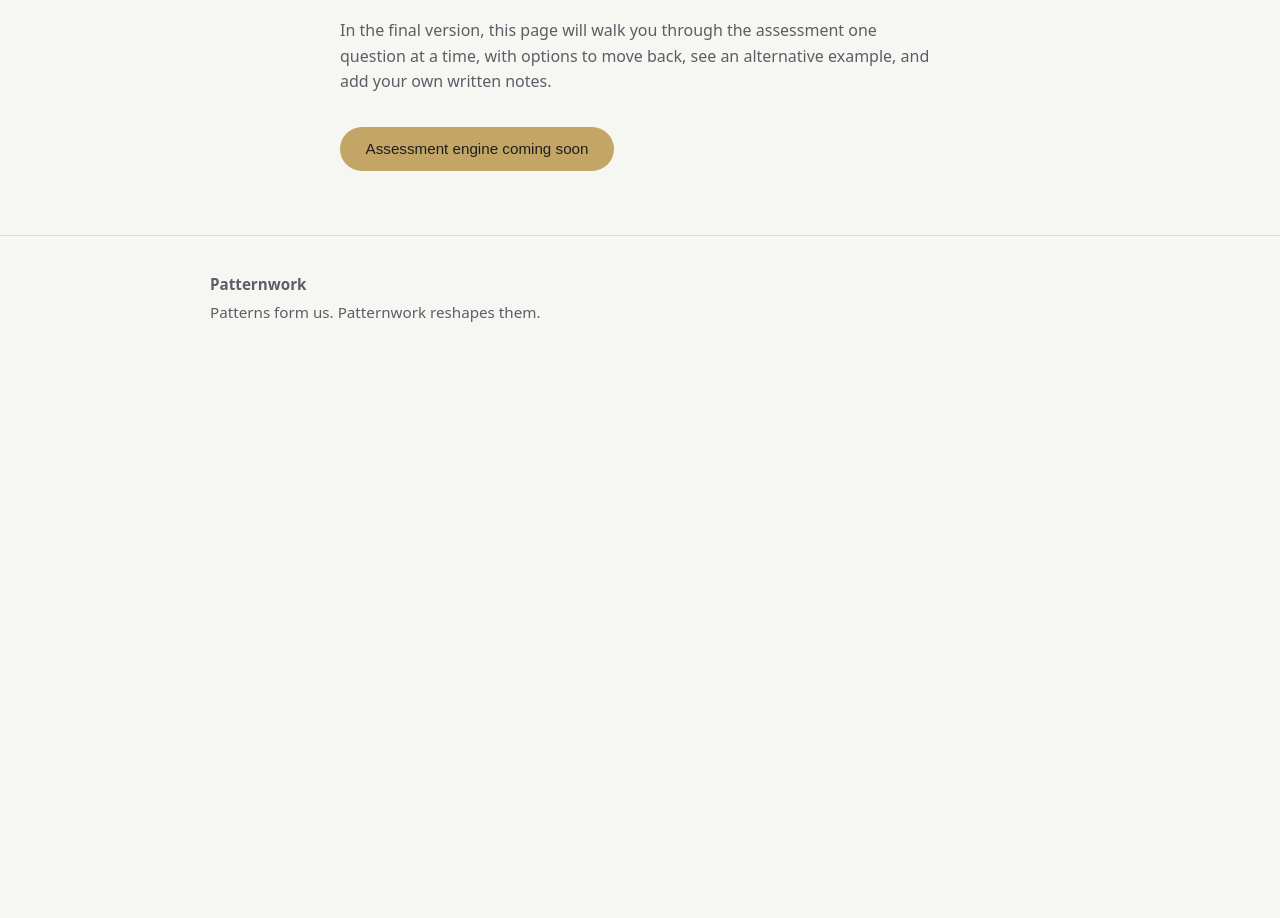
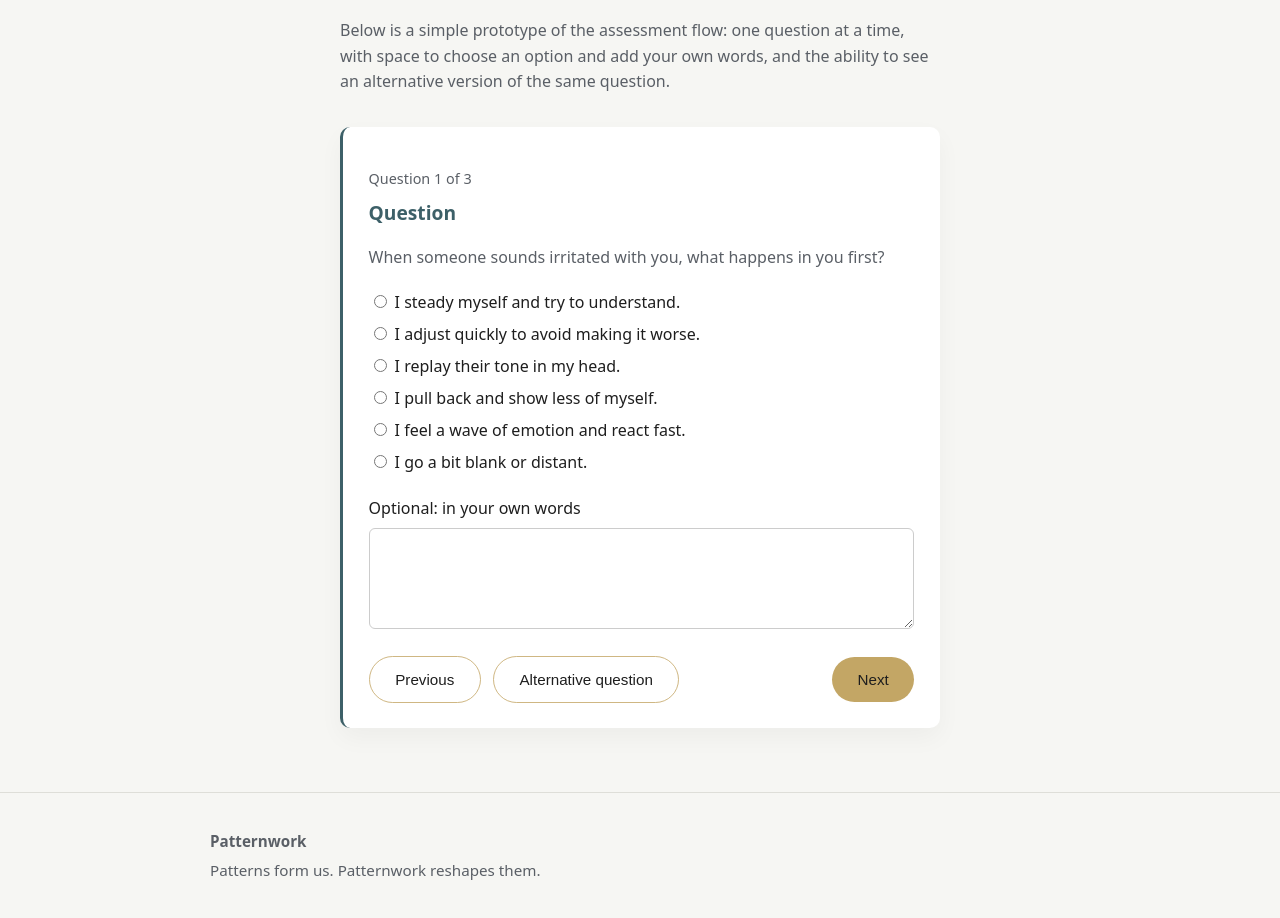
Before and after one commit to jwmcguire3/patternwork, a Next.js app: page /assessment in a window 1280 px wide. Shown: the part 360-1278 px from the top of the page. Before the commit the page ends 800 px from the top, so only its background shows below. Built offline with nearby package versions, Linux system fonts and the light colour scheme.

Commit message:
Update page.tsx

```diff
--- a/app/assessment/page.tsx
+++ b/app/assessment/page.tsx
@@ -1,4 +1,77 @@
 // app/assessment/page.tsx
+"use client";
+
+import { useState } from "react";
+
+type Choice = {
+  value: string;
+  label: string;
+};
+
+type Question = {
+  id: string;
+  label: string;
+  choices: Choice[];
+  alts?: string[]; // alternative phrasings
+};
+
+const QUESTIONS: Question[] = [
+  {
+    id: "conflict-1",
+    label:
+      "When someone sounds irritated with you, what happens in you first?",
+    choices: [
+      { value: "steadying", label: "I steady myself and try to understand." },
+      { value: "adjusting", label: "I adjust quickly to avoid making it worse." },
+      { value: "replaying", label: "I replay their tone in my head." },
+      { value: "pulling-back", label: "I pull back and show less of myself." },
+      { value: "wave", label: "I feel a wave of emotion and react fast." },
+      { value: "blank", label: "I go a bit blank or distant." },
+    ],
+    alts: [
+      "When tension rises in a conversation, what happens in you first?",
+      "When you sense a shift in someone’s tone toward you, what shows up first in your system?",
+    ],
+  },
+  {
+    id: "state-1",
+    label:
+      "On difficult days, which description fits you more often?",
+    choices: [
+      { value: "revved", label: "Revved up, restless, hard to slow down." },
+      { value: "heavy", label: "Heavy, slowed, hard to start anything." },
+      { value: "both", label: "It swings between both in the same day." },
+      { value: "numb", label: "Mostly numb or checked-out." },
+    ],
+    alts: [
+      "When you feel off, does your system tend to speed up, slow down, or both?",
+    ],
+  },
+  {
+    id: "attachment-1",
+    label:
+      "When a relationship starts to matter, what makes you most uneasy?",
+    choices: [
+      { value: "too-close", label: "Feeling too close or dependent." },
+      { value: "rejection", label: "Fear they’ll lose interest or leave." },
+      { value: "conflict", label: "Conflict or misalignment showing up." },
+      { value: "exposed", label: "Feeling too seen or emotionally exposed." },
+      { value: "none", label: "I don’t usually feel uneasy about that." },
+    ],
+    alts: [
+      "When someone becomes important to you, what kind of risk feels sharpest?",
+    ],
+  },
+];
+
+type Answer = {
+  choice?: string;
+  text?: string;
+  altIndex: number; // which version of the question text was shown
+};
+
+type AnswersState = Record<string, Answer>;
+
 export default function AssessmentPage() {
   return (
     <main className="section">
@@ -11,21 +84,201 @@ export default function AssessmentPage() {
         </p>
         <p>
           It is not a diagnosis and is not scored like a personality test. The
-          goal is to map how your system actually behaves, so the Profile and
-          Companion can speak in the same language you do.
+          goal is to map how your system behaves, so the Profile and Companion
+          can speak in the same language you do.
         </p>
         <p>
-          In the final version, this page will walk you through the assessment
-          one question at a time, with options to move back, see an alternative
-          example, and add your own written notes.
+          Below is a simple prototype of the assessment flow: one question at a
+          time, with space to choose an option and add your own words, and the
+          ability to see an alternative version of the same question.
         </p>
 
-        <div className="hero-actions">
-          <button className="btn" disabled>
-            Assessment engine coming soon
-          </button>
-        </div>
+        <AssessmentRunner />
       </div>
     </main>
   );
 }
+
+function AssessmentRunner() {
+  const [currentIndex, setCurrentIndex] = useState(0);
+  const [answers, setAnswers] = useState<AnswersState>({});
+  const [submitting, setSubmitting] = useState(false);
+  const [submitted, setSubmitted] = useState(false);
+
+  const question = QUESTIONS[currentIndex];
+  const answer = answers[question.id] ?? { altIndex: 0 };
+
+  const questionText =
+    answer.altIndex > 0 && question.alts && question.alts[answer.altIndex - 1]
+      ? question.alts[answer.altIndex - 1]
+      : question.label;
+
+  function updateAnswer(partial: Partial<Answer>) {
+    setAnswers((prev) => ({
+      ...prev,
+      [question.id]: {
+        altIndex: answer.altIndex,
+        ...answer,
+        ...partial,
+      },
+    }));
+  }
+
+  function handleChoiceChange(value: string) {
+    updateAnswer({ choice: value });
+  }
+
+  function handleTextChange(e: React.ChangeEvent<HTMLTextAreaElement>) {
+    updateAnswer({ text: e.target.value });
+  }
+
+  function handlePrev() {
+    if (currentIndex === 0) return;
+    setCurrentIndex((i) => i - 1);
+  }
+
+  function handleNext() {
+    if (currentIndex < QUESTIONS.length - 1) {
+      setCurrentIndex((i) => i + 1);
+    } else {
+      handleSubmit();
+    }
+  }
+
+  function handleAlt() {
+    if (!question.alts || question.alts.length === 0) return;
+
+    const totalVariants = 1 + question.alts.length; // main + alts
+    const nextAltIndex = (answer.altIndex + 1) % totalVariants;
+
+    setAnswers((prev) => ({
+      ...prev,
+      [question.id]: {
+        ...answer,
+        altIndex: nextAltIndex,
+      },
+    }));
+  }
+
+  async function handleSubmit() {
+    setSubmitting(true);
+    try {
+      // Placeholder: this is where you'd send to your API / DB.
+      // Example:
+      // await fetch("/api/save-assessment", {
+      //   method: "POST",
+      //   headers: { "Content-Type": "application/json" },
+      //   body: JSON.stringify({ answers }),
+      // });
+
+      console.log("Assessment answers:", answers);
+      setSubmitted(true);
+    } catch (err) {
+      console.error("Error submitting assessment", err);
+    } finally {
+      setSubmitting(false);
+    }
+  }
+
+  const isLast = currentIndex === QUESTIONS.length - 1;
+
+  return (
+    <div style={{ marginTop: "2rem" }}>
+      <div className="card">
+        <p style={{ fontSize: "0.9rem", marginBottom: "0.5rem" }}>
+          Question {currentIndex + 1} of {QUESTIONS.length}
+        </p>
+        <h3 style={{ marginBottom: "1rem" }}>Question</h3>
+        <p style={{ marginBottom: "1.25rem" }}>{questionText}</p>
+
+        <div style={{ marginBottom: "1.25rem" }}>
+          {question.choices.map((choice) => (
+            <label
+              key={choice.value}
+              style={{
+                display: "block",
+                marginBottom: "0.4rem",
+                cursor: "pointer",
+              }}
+            >
+              <input
+                type="radio"
+                name={question.id}
+                value={choice.value}
+                checked={answer.choice === choice.value}
+                onChange={() => handleChoiceChange(choice.value)}
+                style={{ marginRight: "0.5rem" }}
+              />
+              {choice.label}
+            </label>
+          ))}
+        </div>
+
+        <div style={{ marginBottom: "1.25rem" }}>
+          <label style={{ display: "block", marginBottom: "0.4rem" }}>
+            Optional: in your own words
+          </label>
+          <textarea
+            value={answer.text ?? ""}
+            onChange={handleTextChange}
+            rows={4}
+            style={{
+              width: "100%",
+              padding: "0.6rem",
+              borderRadius: "6px",
+              border: "1px solid #ccc",
+              fontFamily: "inherit",
+              fontSize: "0.95rem",
+            }}
+          />
+        </div>
+
+        <div
+          style={{
+            display: "flex",
+            gap: "0.75rem",
+            flexWrap: "wrap",
+            justifyContent: "space-between",
+            alignItems: "center",
+          }}
+        >
+          <div style={{ display: "flex", gap: "0.75rem" }}>
+            <button
+              type="button"
+              onClick={handlePrev}
+              disabled={currentIndex === 0}
+              className="btn btn-secondary"
+            >
+              Previous
+            </button>
+
+            <button
+              type="button"
+              onClick={handleAlt}
+              className="btn btn-secondary"
+              disabled={!question.alts || question.alts.length === 0}
+            >
+              Alternative question
+            </button>
+          </div>
+
+          <button
+            type="button"
+            onClick={handleNext}
+            className="btn"
+            disabled={submitting}
+          >
+            {isLast ? (submitting ? "Submitting..." : "Finish") : "Next"}
+          </button>
+        </div>
+      </div>
+
+      {submitted && (
+        <p style={{ marginTop: "1rem", fontSize: "0.9rem" }}>
+          Prototype only: answers logged to console. In the full version, this
+          would create your Patternwork Profile and optionally send it by email.
+        </p>
+      )}
+    </div>
+  );
+}
```
